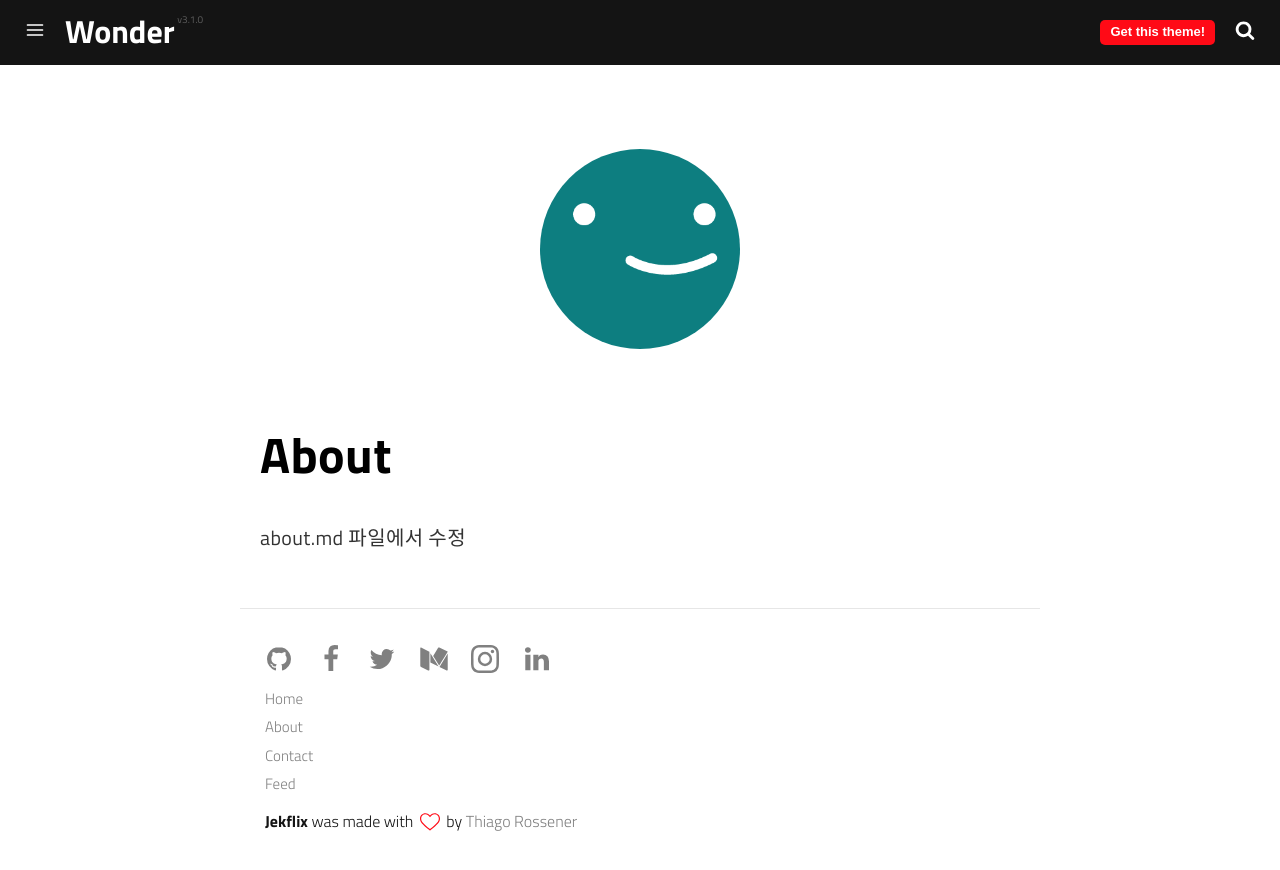
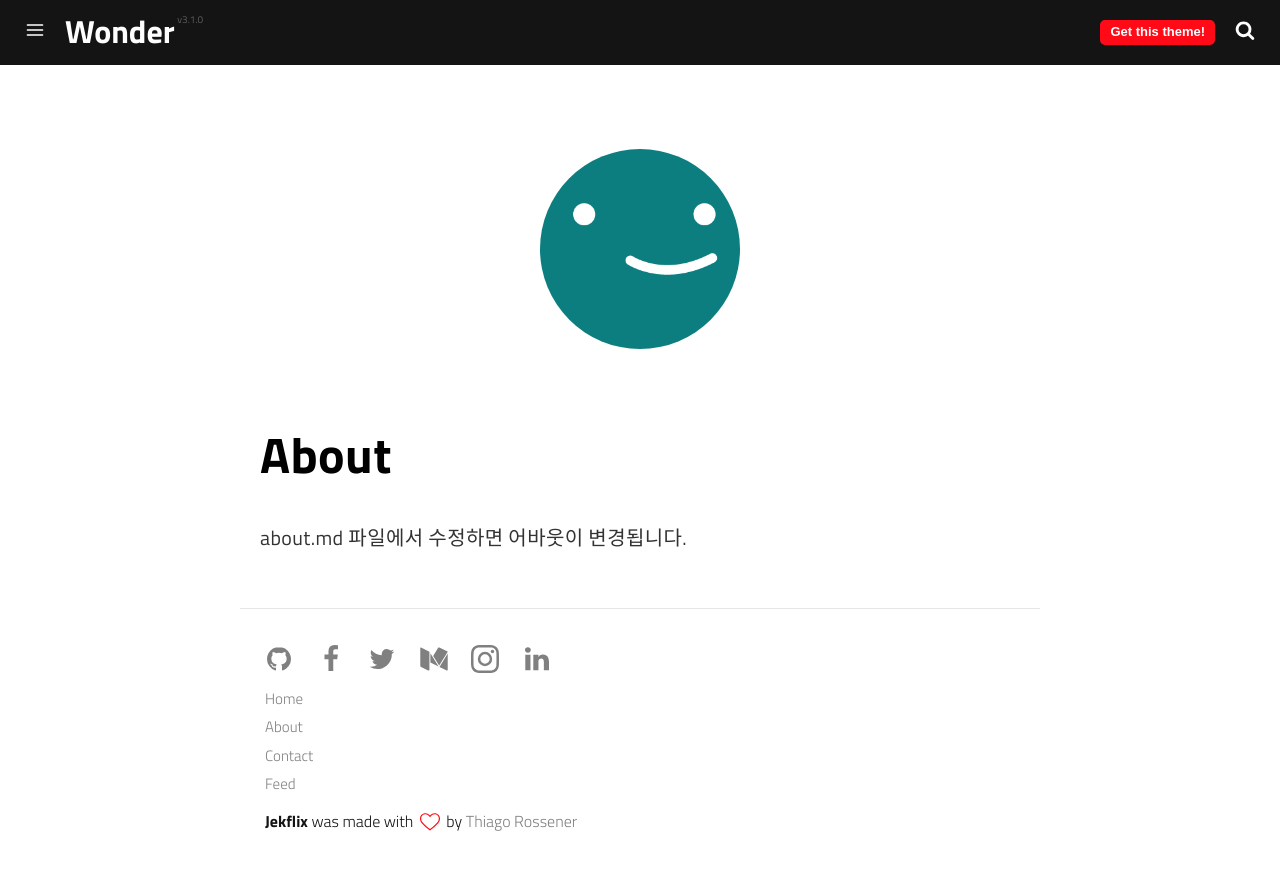
Before and after one commit to jangwd88/jangwd88.github.io, a Jekyll site: the page built from pages/about.md, in a window 1280 px wide. Shown: the top 870 px of the page. Built offline with Jekyll 4.4.1, drawn with Linux system fonts in a browser that asks for light colours; a script that is not in the unit is left out.

Commit message:
[#2] about 파일 변경

```diff
--- a/pages/about.md
+++ b/pages/about.md
@@ -9,4 +9,4 @@ permalink: /about/
 
 # About
 
-about.md 파일에서 수정
+about.md 파일에서 수정하면 어바웃이 변경됩니다.
```
